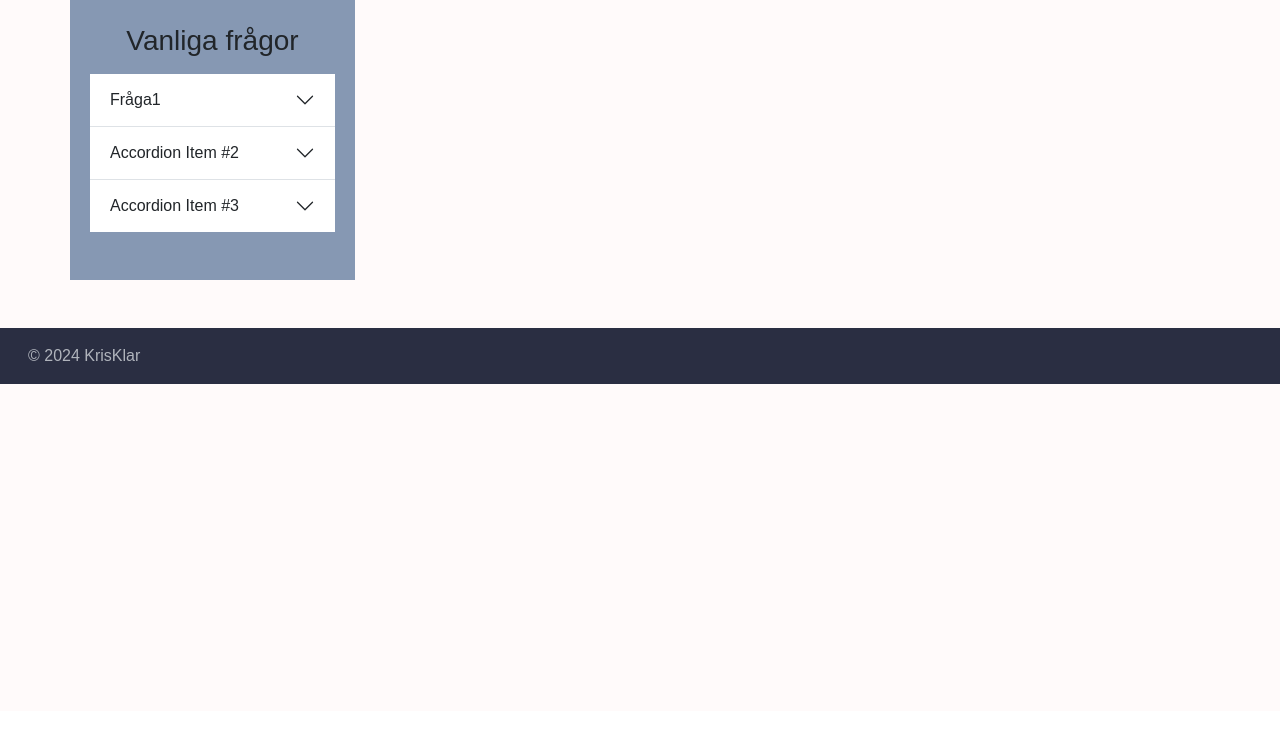
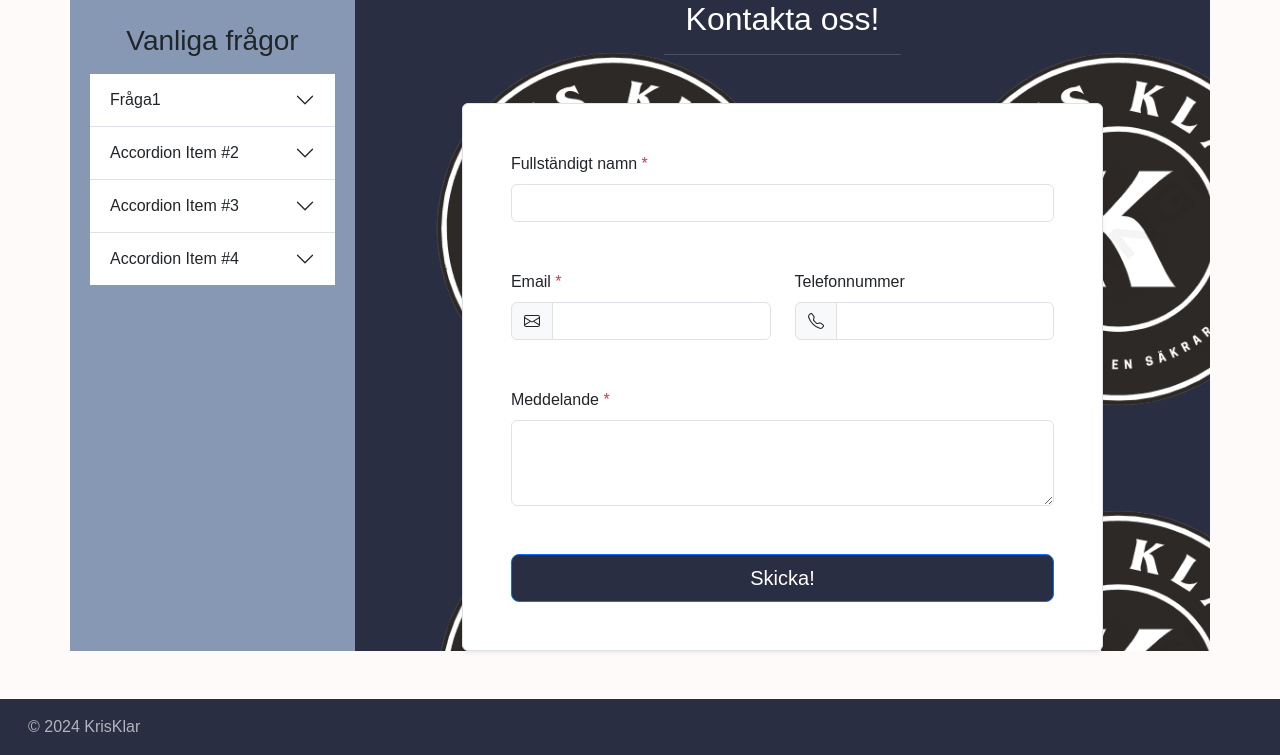
Before and after one commit to greity99/krisis, a Bottle app: page /Kontakt in a window 1280 px wide. Shown: the part 89-844 px from the top of the page. Before the commit the page ends 473 px from the top, so only its background shows below. Run offline with Bottle, Linux system fonts and the light colour scheme; some libraries are stand-ins or nearby versions.

Commit message:
länkar + contact.html form

```diff
--- a/static/stylesheet.css
+++ b/static/stylesheet.css
@@ -153,6 +153,15 @@
 }
 /* Här slutar login styling */
 
+.BGLIGHT {
+    background-image: url(krilog.png);
+}
+
+.mrkontakt {
+    color: #fff;
+    text-align: center;
+}
+
 @media screen and (max-width: 576px){
     .widht-select {
         width: 50vw;
--- a/views/contact.html
+++ b/views/contact.html
@@ -23,19 +23,19 @@
             <div class="collapse navbar-collapse" id="navbarSupportedContent">
                 <ul class="navbar-nav mx-auto mb-2 mb-lg-0">
                     <li class="nav-item">
-                        <a class="nav-link mx-lg-5 p-md-4 mx-sm-3" href="/">Hem</a>
+                        <a class="nav-link mx-lg-5 p-md-4 mx-sm-3" href="index.html">Hem</a>
                     </li>
                     <li class="nav-item">
-                        <a class="nav-link mx-lg-5 p-md-4 mx-sm-3" href="/Krishantering">Krishantering</a>
+                        <a class="nav-link mx-lg-5 p-md-4 mx-sm-3" href="chrisis_tips.html">Krishantering</a>
                     </li>
                     <li class="nav-item">
-                        <a class="nav-link mx-lg-5 p-md-4 mx-sm-3" href="/Ny">Publicera inlägg</a>
+                        <a class="nav-link mx-lg-5 p-md-4 mx-sm-3" href="publish_post.html">Publicera inlägg</a>
                     </li>
                     <li class="nav-item">
-                        <a class="nav-link active mx-lg-5 p-md-4 mx-sm-3" aria-current="page" href="/Kontakt">Kontakta oss</a>
+                        <a class="nav-link active mx-lg-5 p-md-4 mx-sm-3" aria-current="page" href="contact.html">Kontakta oss</a>
                     </li>
                     <li class="nav-item">
-                        <a class="nav-link mx-lg-5 p-md-4 mx-sm-3" href="/Logga in">Logga in</a>
+                        <a class="nav-link mx-lg-5 p-md-4 mx-sm-3" href="login.html">Logga in</a>
                     </li>
                 </ul>
             </div>
@@ -93,12 +93,86 @@
                                 would look in a real-world application.</div>
                         </div>
                     </div>
+                    <div class="accordion-item">
+                        <h2 class="accordion-header">
+                            <button class="accordion-button collapsed" type="button" data-bs-toggle="collapse"
+                                data-bs-target="#flush-collapseFour" aria-expanded="false"
+                                aria-controls="flush-collapseThree">
+                                Accordion Item #4
+                            </button>
+                        </h2>
+                        <div id="flush-collapseFour" class="accordion-collapse collapse"
+                            data-bs-parent="#accordionFlushExample">
+                            <div class="accordion-body">Placeholder content for this accordion, which is intended to
+                                demonstrate the <code>.accordion-flush</code> class. This is the third item's accordion
+                                body. Nothing more exciting happening here in terms of content, but just filling up the
+                                space to make it look, at least at first glance, a bit more representative of how this
+                                would look in a real-world application.</div>
                 </div>
             </aside>
 
-            <main class="col-12 col-md-9">
+            <main class="col-12 col-md-9 p-0">
+                <!-- Contact 1 - Bootstrap Brain Component -->
+<section class="BGLIGHT">
+    <div class="container-fluid">
+      <div class="row justify-content-md-center">
+        <div class="col-12 col-md-10 col-lg-8 col-xl-7 col-xxl-6">
+          <h2 class="mrkontakt">Kontakta oss!</h2>
+          <hr class="w-50 mx-auto mb-5 mb-xl-9 border-dark-subtle">
+        </div>
+      </div>
+    </div>
 
+    <div class="container-fluid">
+      <div class="row justify-content-lg-center">
+        <div class="col-12 col-lg-9 p-0">
+          <div class="bg-white border rounded shadow-sm overflow-hidden">
 
+            <form action="#!">
+              <div class="row gy-4 gy-xl-5 p-4 p-xl-5">
+                <div class="col-12">
+                  <label for="fullname" class="form-label">Fullständigt namn <span class="text-danger">*</span></label>
+                  <input type="text" class="form-control" id="fullname" name="fullname" value="" required>
+                </div>
+                <div class="col-12 col-md-6">
+                  <label for="email" class="form-label">Email <span class="text-danger">*</span></label>
+                  <div class="input-group">
+                    <span class="input-group-text">
+                      <svg xmlns="http://www.w3.org/2000/svg" width="16" height="16" fill="currentColor" class="bi bi-envelope" viewBox="0 0 16 16">
+                        <path d="M0 4a2 2 0 0 1 2-2h12a2 2 0 0 1 2 2v8a2 2 0 0 1-2 2H2a2 2 0 0 1-2-2V4Zm2-1a1 1 0 0 0-1 1v.217l7 4.2 7-4.2V4a1 1 0 0 0-1-1H2Zm13 2.383-4.708 2.825L15 11.105V5.383Zm-.034 6.876-5.64-3.471L8 9.583l-1.326-.795-5.64 3.47A1 1 0 0 0 2 13h12a1 1 0 0 0 .966-.741ZM1 11.105l4.708-2.897L1 5.383v5.722Z" />
+                      </svg>
+                    </span>
+                    <input type="email" class="form-control" id="email" name="email" value="" required>
+                  </div>
+                </div>
+                <div class="col-12 col-md-6">
+                  <label for="phone" class="form-label">Telefonnummer</label>
+                  <div class="input-group">
+                    <span class="input-group-text">
+                      <svg xmlns="http://www.w3.org/2000/svg" width="16" height="16" fill="currentColor" class="bi bi-telephone" viewBox="0 0 16 16">
+                        <path d="M3.654 1.328a.678.678 0 0 0-1.015-.063L1.605 2.3c-.483.484-.661 1.169-.45 1.77a17.568 17.568 0 0 0 4.168 6.608 17.569 17.569 0 0 0 6.608 4.168c.601.211 1.286.033 1.77-.45l1.034-1.034a.678.678 0 0 0-.063-1.015l-2.307-1.794a.678.678 0 0 0-.58-.122l-2.19.547a1.745 1.745 0 0 1-1.657-.459L5.482 8.062a1.745 1.745 0 0 1-.46-1.657l.548-2.19a.678.678 0 0 0-.122-.58L3.654 1.328zM1.884.511a1.745 1.745 0 0 1 2.612.163L6.29 2.98c.329.423.445.974.315 1.494l-.547 2.19a.678.678 0 0 0 .178.643l2.457 2.457a.678.678 0 0 0 .644.178l2.189-.547a1.745 1.745 0 0 1 1.494.315l2.306 1.794c.829.645.905 1.87.163 2.611l-1.034 1.034c-.74.74-1.846 1.065-2.877.702a18.634 18.634 0 0 1-7.01-4.42 18.634 18.634 0 0 1-4.42-7.009c-.362-1.03-.037-2.137.703-2.877L1.885.511z" />
+                      </svg>
+                    </span>
+                    <input type="tel" class="form-control" id="phone" name="phone" value="">
+                  </div>
+                </div>
+                <div class="col-12">
+                  <label for="message" class="form-label">Meddelande <span class="text-danger">*</span></label>
+                  <textarea class="form-control" id="message" name="message" rows="3" required></textarea>
+                </div>
+                <div class="col-12">
+                  <div class="d-grid">
+                    <button class="btn btn-primary btn-lg" type="submit">Skicka!</button>
+                  </div>
+                </div>
+              </div>
+            </form>
+
+          </div>
+        </div>
+      </div>
+    </div>
+  </section>
             </main>
 
         </div>
@@ -110,7 +184,6 @@
                 <div class="col-2"><span class="mb-3 mb-md-0 text-body-secondary">© 2024 KrisKlar</span></div>
                 <div class="col-10"></div>
             </div>
-
         </div>
     </footer>
 
```
Also changed, not shown: views/chrisis_tips.html (+5 -5 lines), views/index.html (+5 -5 lines), views/login.html (+5 -5 lines), views/publish_post.html (+5 -5 lines).
